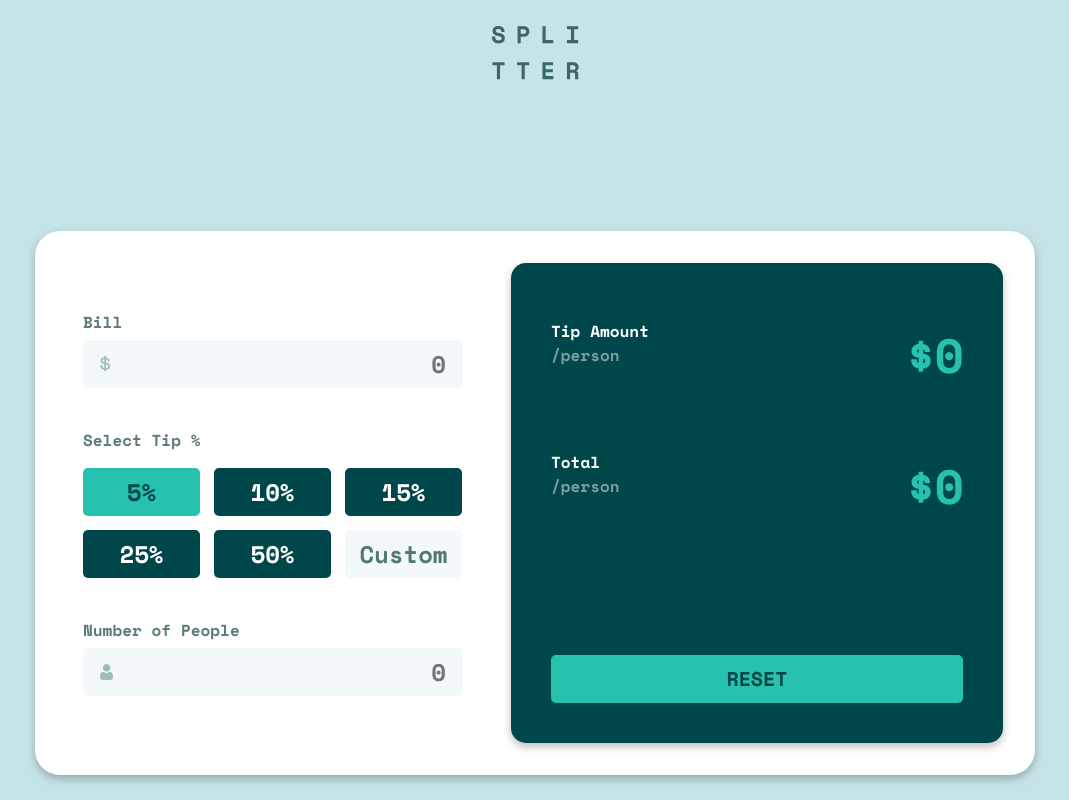
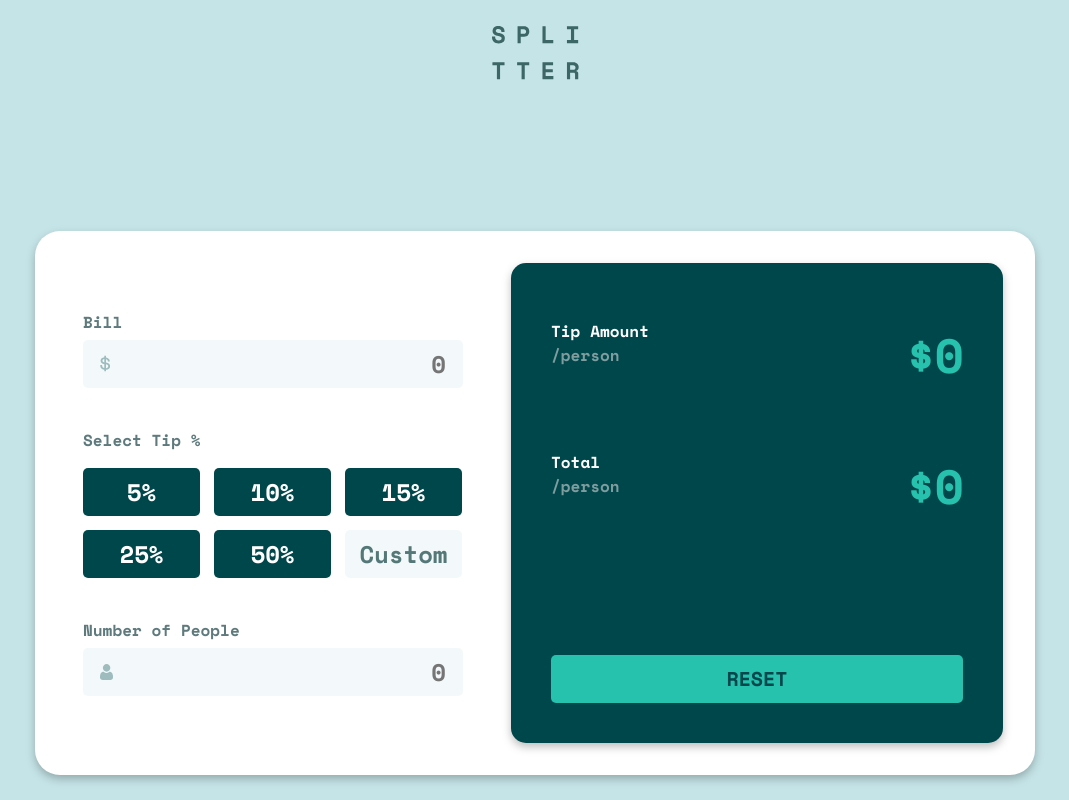
Before and after one commit to lukacsja/react_tip-calculator, a React (Create React App) app: page / in a window 1280 px wide. Shown: the whole page, without its empty margins (105-1174 px from the left). Built offline with nearby package versions, Linux system fonts and the light colour scheme.

Commit message:
small js adjustment

```diff
--- a/src/App.tsx
+++ b/src/App.tsx
@@ -4,12 +4,13 @@ import './App.scss';
 
 export const App: React.FC = () => {
   const [bill, setBill] = useState<number | null>(null);
-  const [percent, setPercent] = useState<number>(5);
+  const [percent, setPercent] = useState<number | null>(null);
   const [numberOfPeople, setNumberOfPeople] = useState<number | null>(null);
 
   const reset = () => {
     setBill(null);
     setNumberOfPeople(null);
+    setPercent(null);
   }
 
   const tipSum = bill && percent
```
